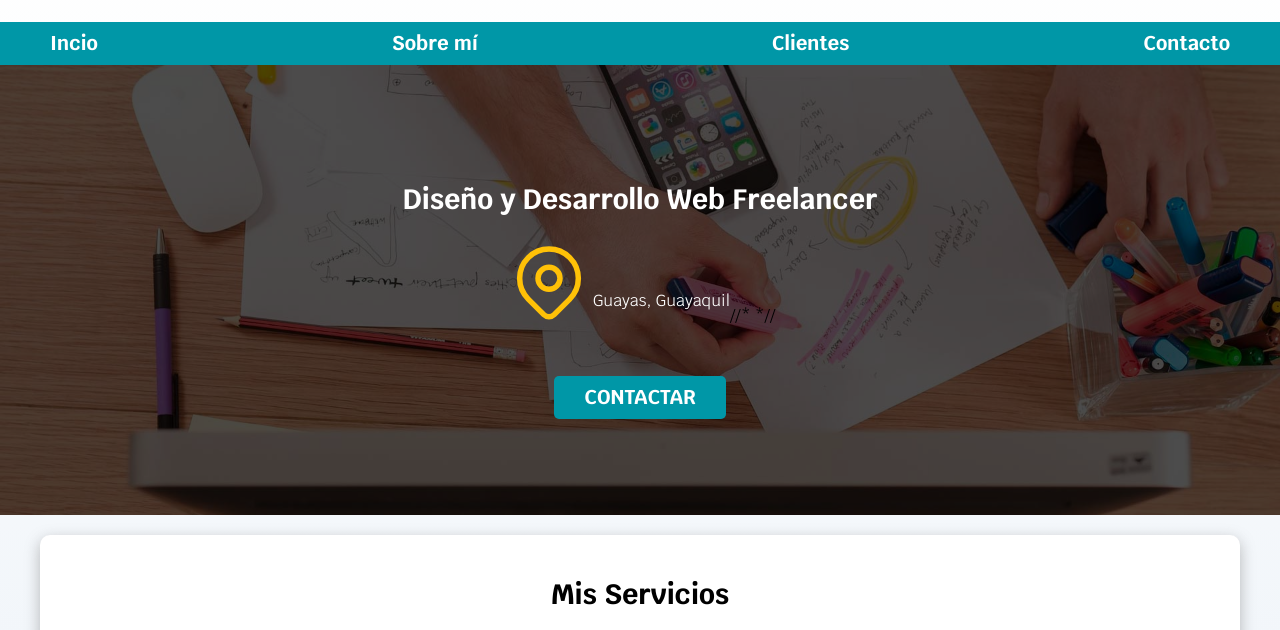
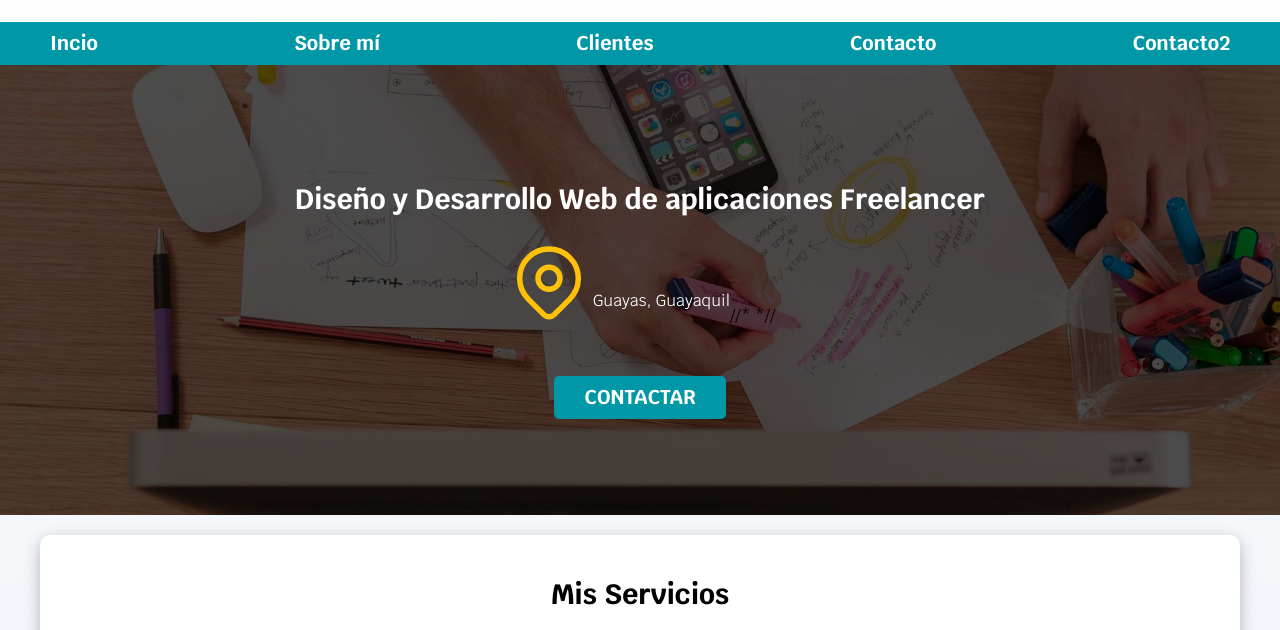
Before and after one commit to ElisaRodriguez95/HTML-freelancer_Elisa, a plain HTML site: page index.html in a window 1280 px wide. Shown: the part 73-703 px from the top of the page. Drawn offline with nearby package versions, Linux system fonts and the light colour scheme.

Commit message:
Cambio de titulo, agrego item

```diff
--- a/index.html
+++ b/index.html
@@ -20,12 +20,13 @@
           <a href="#">Sobre mí</a>
           <a href="#">Clientes</a>
           <a href="#">Contacto</a>
+          <a href="#">Contacto2</a>
        </nav>
     </div>
 
 <section class="hero">
     <div class="contenido-hero">
-         <h2>Diseño y Desarrollo Web <span>Freelancer</span></h2>
+         <h2>Diseño y Desarrollo Web de aplicaciones <span>Freelancer</span></h2>
         <div class="ubicacion">
         <svg xmlns="http://www.w3.org/2000/svg" class="icon icon-tabler icon-tabler-map-pin" width="88" height="88" viewBox="0 0 24 24" stroke-width="1.5" stroke="#FFC107" fill="none" stroke-linecap="round" stroke-linejoin="round">
             <path stroke="none" d="M0 0h24v24H0z"/>
```
